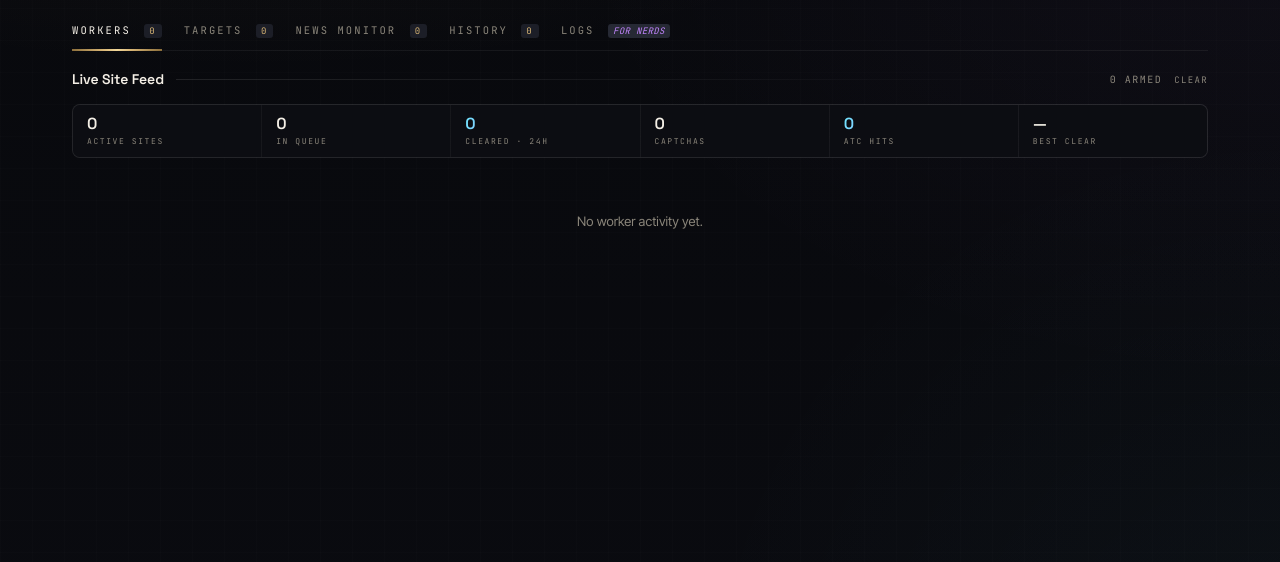
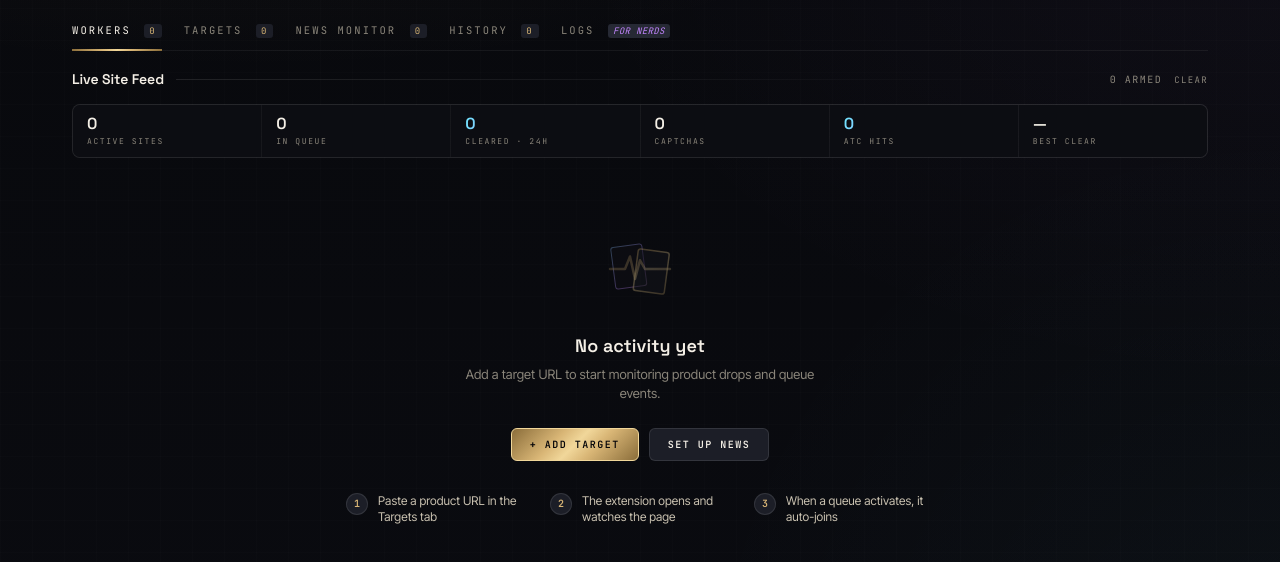
Before and after one commit to Pyronewbic/casecomp, a browser extension: page extension/dashboard/dashboard.html in a window 1280 px wide. Shown: the part 88-650 px from the top of the page. Drawn offline with Linux system fonts and the light colour scheme.

Commit message:
docs: update READMEs for extension rebuild, add dashboard empty state

```diff
--- a/extension/dashboard/dashboard.css
+++ b/extension/dashboard/dashboard.css
@@ -522,6 +522,109 @@ main {
 
 .feed-panel { display: none; }
 .feed-panel.active { display: block; }
+
+/* ───── Empty state ──────────────────────────────────────── */
+.empty-state {
+  display: flex;
+  flex-direction: column;
+  align-items: center;
+  padding: 60px 40px;
+  text-align: center;
+}
+
+.empty-logo {
+  width: 80px; height: 80px;
+  margin-bottom: 20px;
+  opacity: .6;
+  animation: empty-float 4s ease-in-out infinite;
+}
+.empty-logo svg { width: 100%; height: 100%; }
+
+@keyframes empty-float {
+  0%, 100% { transform: translateY(0); }
+  50%      { transform: translateY(-6px); }
+}
+
+.empty-title {
+  font-family: var(--font-display);
+  font-size: 18px;
+  font-weight: 600;
+  color: var(--paper);
+  margin-bottom: 6px;
+}
+
+.empty-sub {
+  font-family: var(--font-body);
+  font-size: 13px;
+  color: var(--paper-dd);
+  max-width: 360px;
+  line-height: 1.5;
+  margin-bottom: 24px;
+}
+
+.empty-actions {
+  display: flex;
+  gap: 10px;
+  margin-bottom: 32px;
+}
+
+.empty-btn {
+  font-family: var(--font-mono);
+  font-size: 10px;
+  letter-spacing: .15em;
+  text-transform: uppercase;
+  padding: 9px 18px;
+  border-radius: 6px;
+  cursor: pointer;
+  transition: all .2s;
+  background: var(--grad-foil);
+  color: var(--ink-0);
+  border: 1px solid var(--foil-hi);
+  font-weight: 600;
+}
+.empty-btn:hover {
+  box-shadow: 0 4px 20px rgba(217,182,118,.35);
+}
+.empty-btn.secondary {
+  background: var(--ink-3);
+  color: var(--paper);
+  border: 1px solid var(--line-2);
+}
+.empty-btn.secondary:hover {
+  border-color: var(--foil);
+  color: var(--foil-hi);
+}
+
+.empty-hints {
+  display: flex;
+  gap: 24px;
+}
+
+.empty-hint {
+  display: flex;
+  align-items: flex-start;
+  gap: 10px;
+  text-align: left;
+  max-width: 180px;
+  font-size: 12px;
+  color: var(--paper-d);
+  line-height: 1.4;
+}
+
+.eh-num {
+  display: flex;
+  align-items: center;
+  justify-content: center;
+  width: 22px; height: 22px;
+  border-radius: 50%;
+  background: var(--ink-3);
+  border: 1px solid var(--line-2);
+  font-family: var(--font-mono);
+  font-size: 10px;
+  font-weight: 600;
+  color: var(--foil);
+  flex-shrink: 0;
+}
 
 .news-config {
   display: grid;
--- a/extension/dashboard/dashboard.js
+++ b/extension/dashboard/dashboard.js
@@ -205,7 +205,36 @@ function filterBySearch(entries) {
 function renderWorkerPanel(el, entries) {
   entries = filterBySearch(entries);
   if (!entries.length) {
-    el.innerHTML = '<div style="color:var(--paper-dd);padding:40px;text-align:center;">No worker activity yet.</div>';
+    el.innerHTML = `<div class="empty-state">
+      <div class="empty-logo">
+        <svg xmlns="http://www.w3.org/2000/svg" viewBox="0 0 128 128">
+          <defs>
+            <linearGradient id="e-foil" x1="0" y1="0" x2="128" y2="128" gradientUnits="userSpaceOnUse">
+              <stop offset="0" stop-color="#8a6d3a"/><stop offset=".45" stop-color="#d9b676"/>
+              <stop offset=".55" stop-color="#f1d79a"/><stop offset="1" stop-color="#8a6d3a"/>
+            </linearGradient>
+            <linearGradient id="e-holo" x1="0" y1="0" x2="128" y2="128" gradientUnits="userSpaceOnUse">
+              <stop offset="0" stop-color="#6ee7ff"/><stop offset=".5" stop-color="#c084fc"/>
+              <stop offset="1" stop-color="#fde68a"/>
+            </linearGradient>
+          </defs>
+          <rect x="21" y="26.5" width="50" height="67" rx="4" ry="4" fill="#14151c" stroke="url(#e-holo)" stroke-width="1.6" transform="rotate(-7.5,46,60)" opacity=".5"/>
+          <rect x="57" y="34.5" width="50" height="67" rx="4" ry="4" fill="#1c1e27" stroke="url(#e-foil)" stroke-width="2.4" transform="rotate(7.5,82,68)" opacity=".5"/>
+          <polyline fill="none" stroke="url(#e-foil)" stroke-width="4" stroke-linecap="round" stroke-linejoin="round" points="16,64 40,64 48,44 56,80 64,50 72,64 112,64" opacity=".4"/>
+        </svg>
+      </div>
+      <div class="empty-title">No activity yet</div>
+      <div class="empty-sub">Add a target URL to start monitoring product drops and queue events.</div>
+      <div class="empty-actions">
+        <button class="empty-btn" onclick="document.querySelector('[data-tab=targets]').click()">+ Add Target</button>
+        <button class="empty-btn secondary" onclick="document.querySelector('[data-tab=news]').click()">Set Up News</button>
+      </div>
+      <div class="empty-hints">
+        <div class="empty-hint"><span class="eh-num">1</span>Paste a product URL in the Targets tab</div>
+        <div class="empty-hint"><span class="eh-num">2</span>The extension opens and watches the page</div>
+        <div class="empty-hint"><span class="eh-num">3</span>When a queue activates, it auto-joins</div>
+      </div>
+    </div>`;
     return;
   }
 
```
Also changed, not shown: README.md, extension/README.md.
